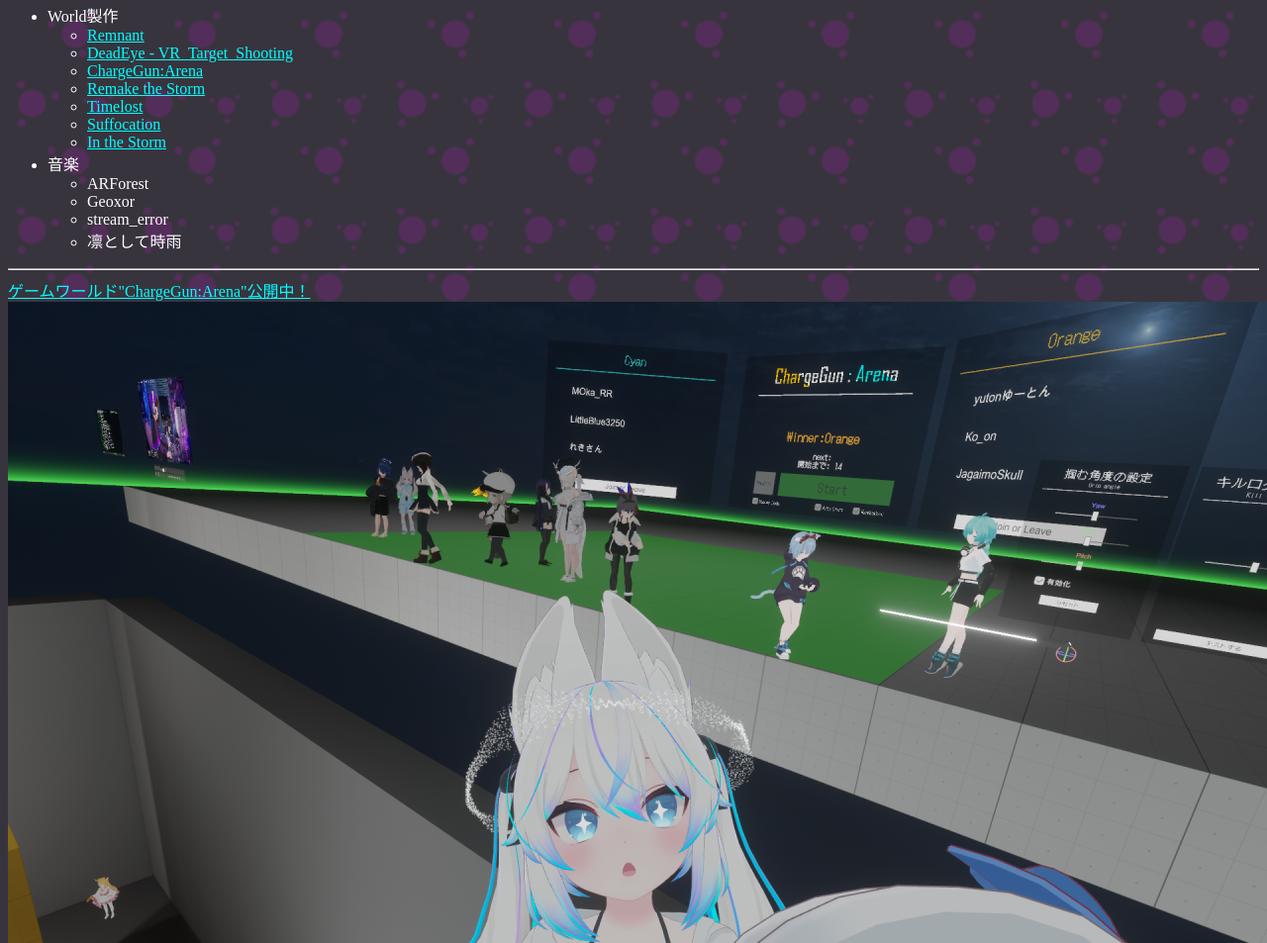
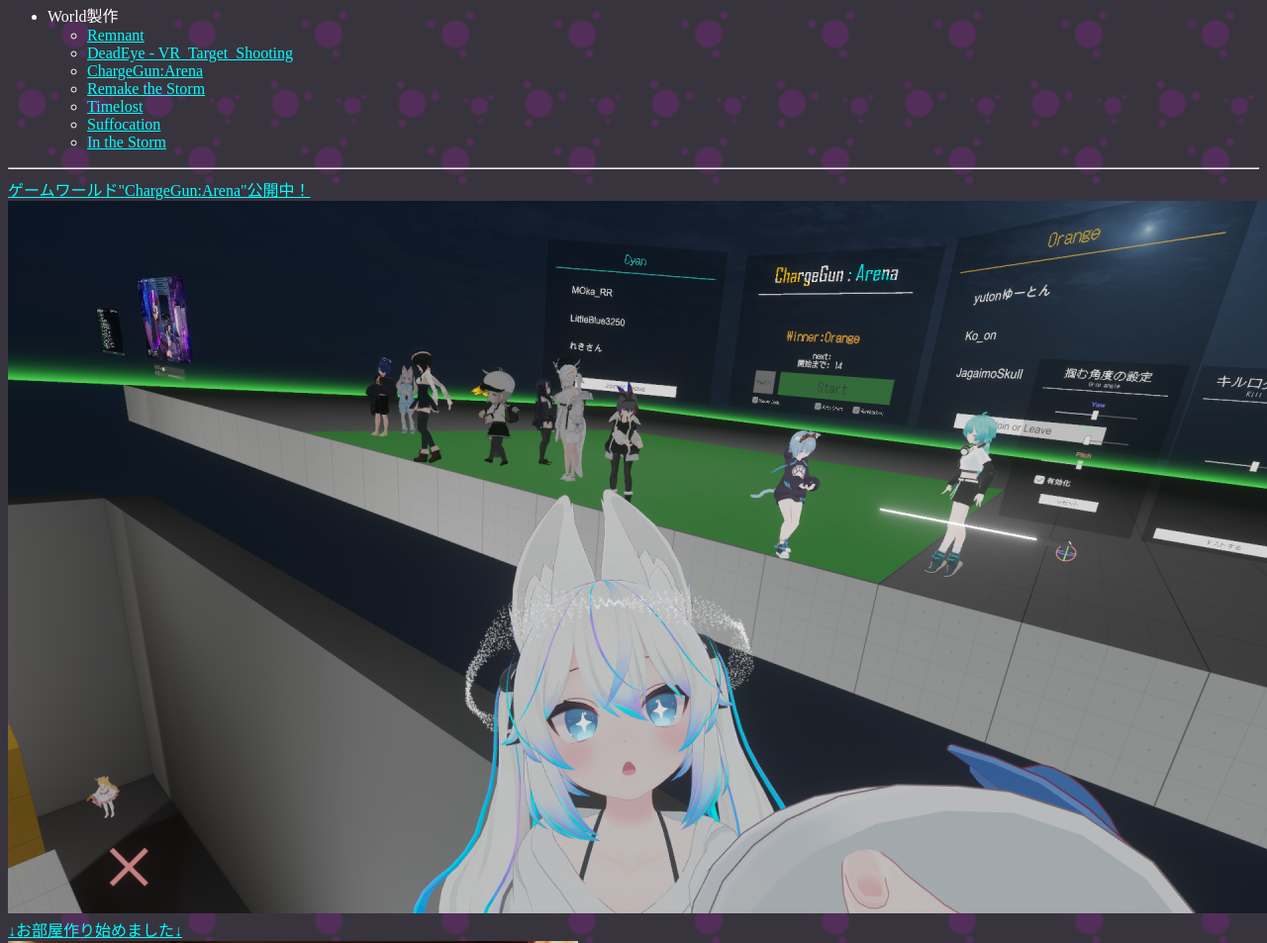
Before and after one commit to pluslatte/pluslatte.github.io, a plain HTML site: page index.html in a window 1280 px wide. Shown: the part 1466-2419 px from the top of the page at 99% size. Drawn offline with nearby package versions, Linux system fonts and the light colour scheme.

Commit message:
clean up

```diff
--- a/index.html
+++ b/index.html
@@ -55,7 +55,7 @@
         Discord pluslatte<br>
     </div>
     <hr>
-    好きかもしれないもの・こと
+    作品
     <ul>
         <li>World製作
             <ul>
@@ -66,14 +66,6 @@
                 <li><a href="https://vrchat.com/home/world/wrld_78216bd4-c921-44ea-9921-3ca74272ecb0">Timelost</a></li>
                 <li><a href="https://vrchat.com/home/world/wrld_90a89ff3-6db9-4dfd-880d-93eeb50c539f">Suffocation</a></li>
                 <li><a href="https://vrchat.com/home/world/wrld_5f642c7b-319d-4eaf-9213-5ddcd3347df1">In the Storm</a></li>
-            </ul>
-        </li>
-        <li>音楽
-            <ul>
-                <li>ARForest</li>
-                <li>Geoxor</li>
-                <li>stream_error</li>
-                <li>凛として時雨</li>
             </ul>
         </li>
     </ul>
```
